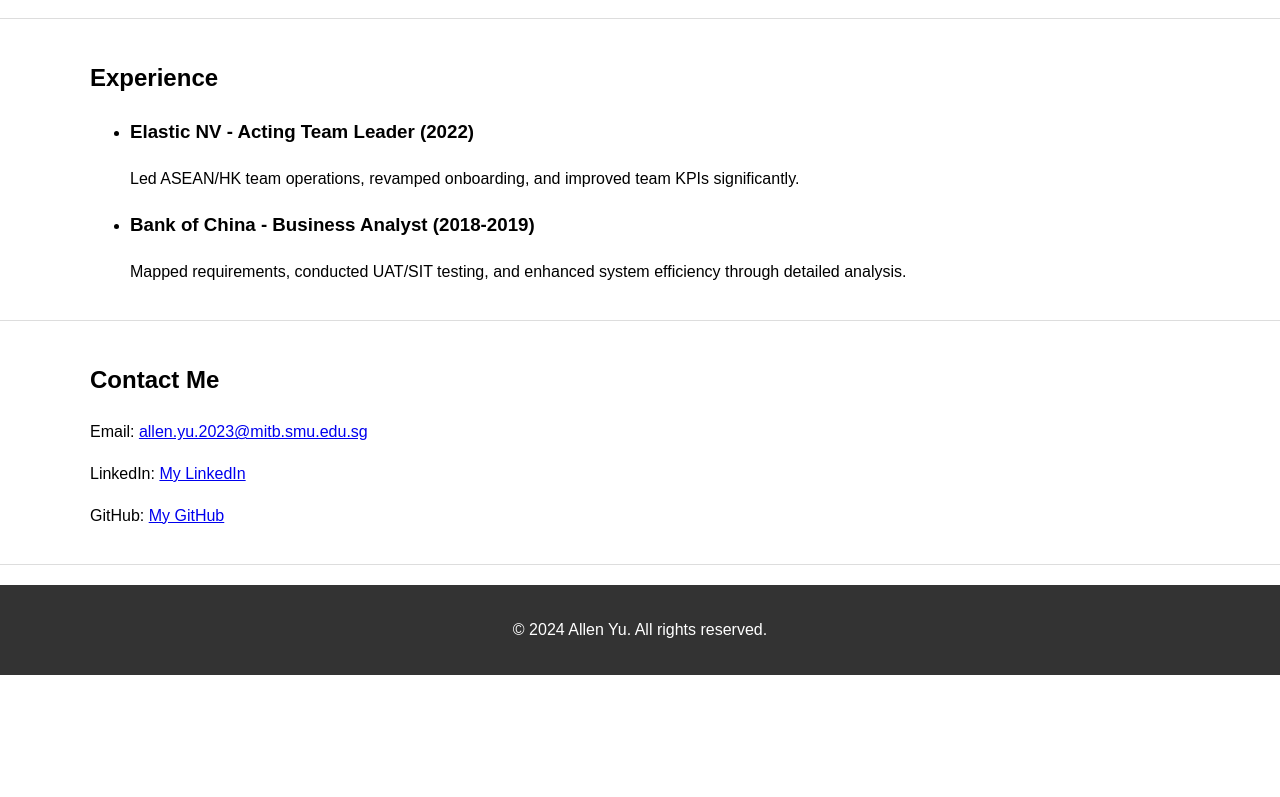
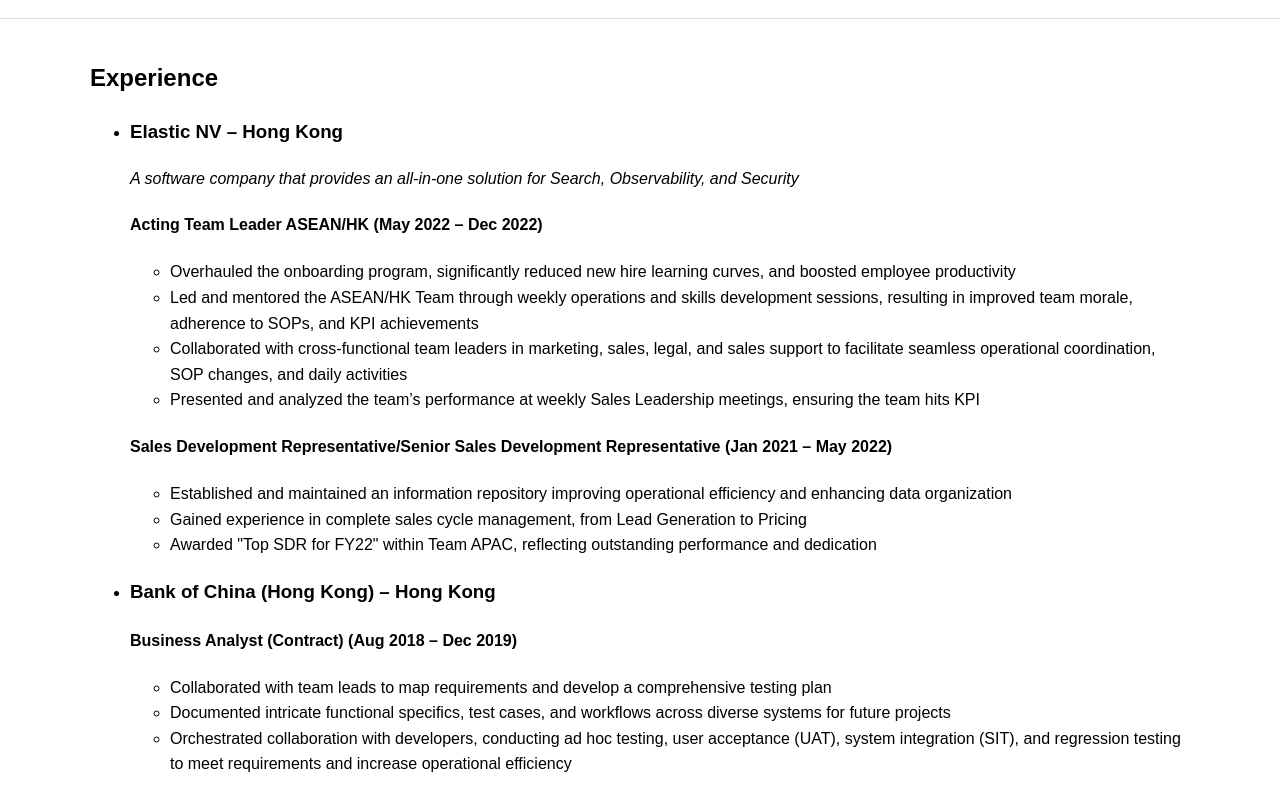
Before and after one commit to allen123123yu/allen123123yu.github.io, a plain HTML site: page index.html in a window 1280 px wide. Shown: the part 943-1740 px from the top of the page. Before the commit the page ends 1618 px from the top, so only its background shows below. Drawn offline with Linux system fonts and the light colour scheme.

Commit message:
Update index.html

```diff
--- a/index.html
+++ b/index.html
@@ -53,16 +53,35 @@
         <h2>Experience</h2>
         <ul>
             <li>
-                    <h3>Elastic NV - Acting Team Leader (2022)</h3>
-                    <p>Led ASEAN/HK team operations, revamped onboarding, and improved team KPIs significantly.</p>
+                <h3>Elastic NV – Hong Kong</h3>
+                <p><em>A software company that provides an all-in-one solution for Search, Observability, and Security</em></p>
+                <h4>Acting Team Leader ASEAN/HK (May 2022 – Dec 2022)</h4>
+                <ul>
+                    <li>Overhauled the onboarding program, significantly reduced new hire learning curves, and boosted employee productivity</li>
+                    <li>Led and mentored the ASEAN/HK Team through weekly operations and skills development sessions, resulting in improved team morale, adherence to SOPs, and KPI achievements</li>
+                    <li>Collaborated with cross-functional team leaders in marketing, sales, legal, and sales support to facilitate seamless operational coordination, SOP changes, and daily activities</li>
+                    <li>Presented and analyzed the team’s performance at weekly Sales Leadership meetings, ensuring the team hits KPI</li>
+                </ul>
+                <h4>Sales Development Representative/Senior Sales Development Representative (Jan 2021 – May 2022)</h4>
+                <ul>
+                    <li>Established and maintained an information repository improving operational efficiency and enhancing data organization</li>
+                    <li>Gained experience in complete sales cycle management, from Lead Generation to Pricing</li>
+                    <li>Awarded "Top SDR for FY22" within Team APAC, reflecting outstanding performance and dedication</li>
+                </ul>
             </li>
             <li>
-                    <h3>Bank of China - Business Analyst (2018-2019)</h3>
-                    <p>Mapped requirements, conducted UAT/SIT testing, and enhanced system efficiency through detailed analysis.</p>
+                <h3>Bank of China (Hong Kong) – Hong Kong</h3>
+                <h4>Business Analyst (Contract) (Aug 2018 – Dec 2019)</h4>
+                <ul>
+                    <li>Collaborated with team leads to map requirements and develop a comprehensive testing plan</li>
+                    <li>Documented intricate functional specifics, test cases, and workflows across diverse systems for future projects</li>
+                    <li>Orchestrated collaboration with developers, conducting ad hoc testing, user acceptance (UAT), system integration (SIT), and regression testing to meet requirements and increase operational efficiency</li>
+                </ul>
             </li>
         </ul>
     </div>
 </section>
+
 
     <section id="contact">
         <div class="container">
```
Lines whose indentation alone changed are shown as unchanged.
